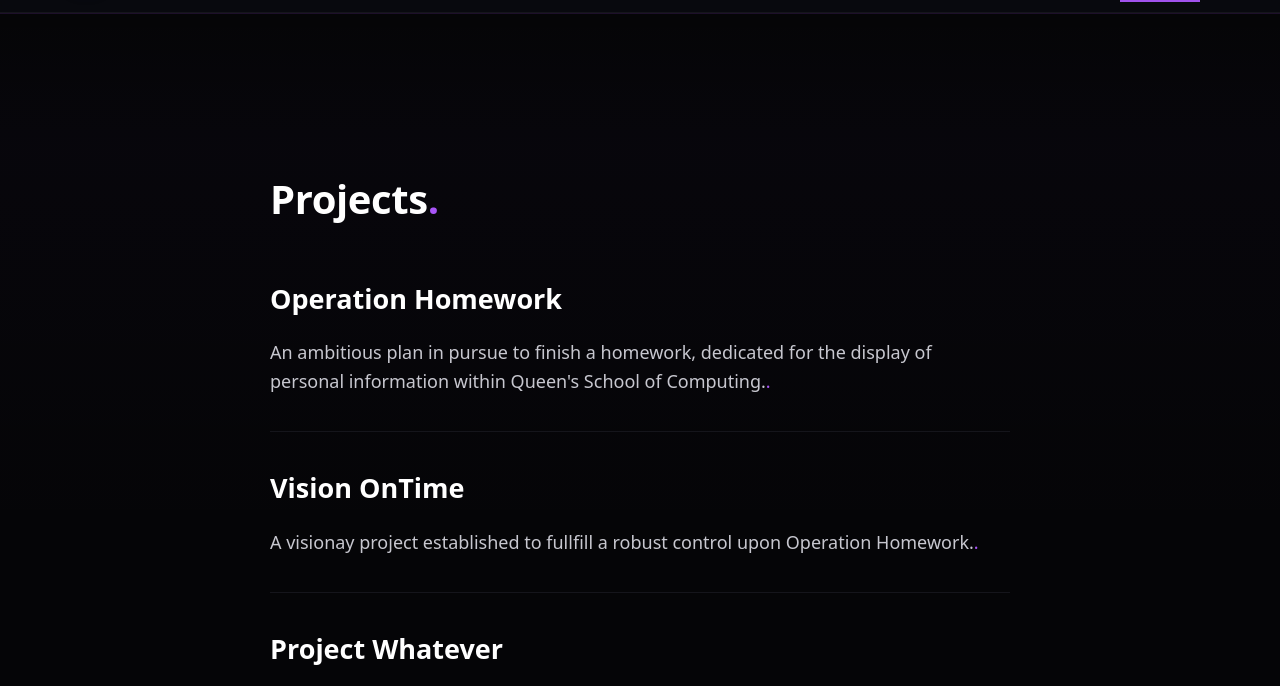
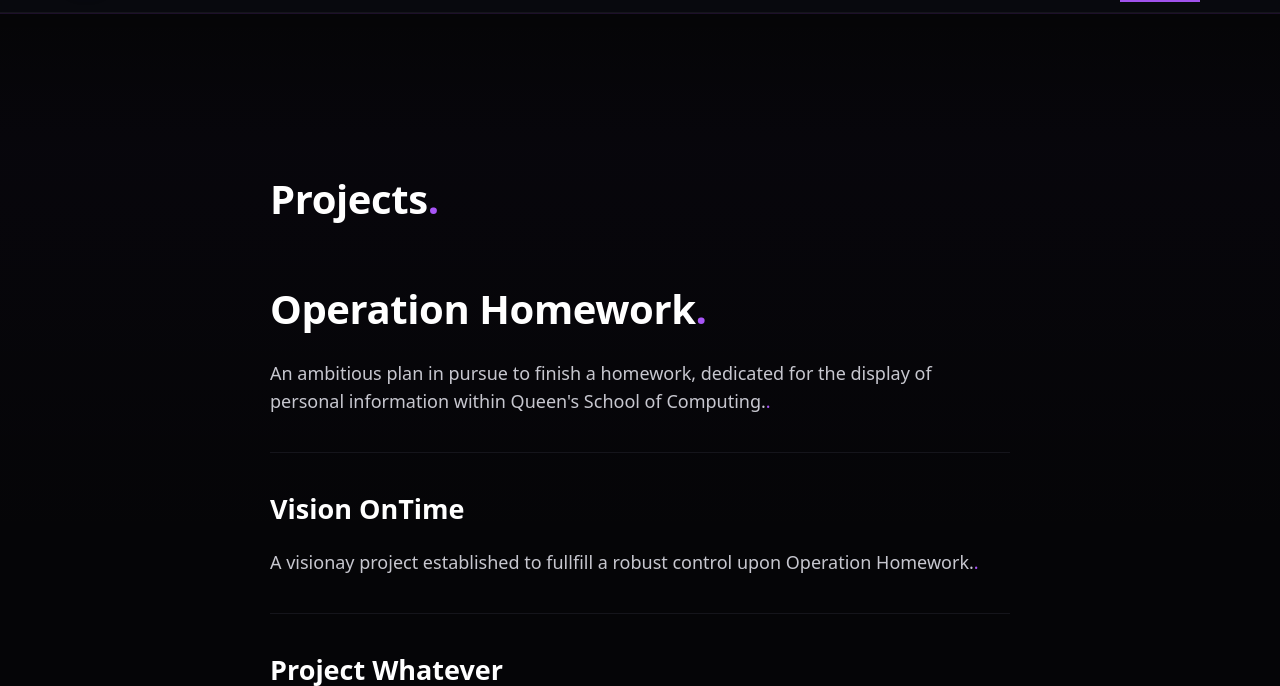
Before and after one commit to XHG26/XHGweb, a plain HTML site: page projects.html in a window 1280 px wide. Shown: the part 68-754 px from the top of the page. Drawn offline with Linux system fonts and the light colour scheme.

Commit message:
Update projects.html

```diff
--- a/projects.html
+++ b/projects.html
@@ -33,7 +33,7 @@
 
         <ul class="project-list" role="list">
           <li class="project-item">
-            <h2 class="project-title">Operation Homework</h2>
+            <h1 class="page-title">Operation Homework<span class="dot">.</span></h1>
             <p class="muted">An ambitious plan in pursue to finish a homework, dedicated for the display of personal information within Queen's School of Computing.<span class="dot">.</span></p>
           </li>
           <li class="project-item">
```
